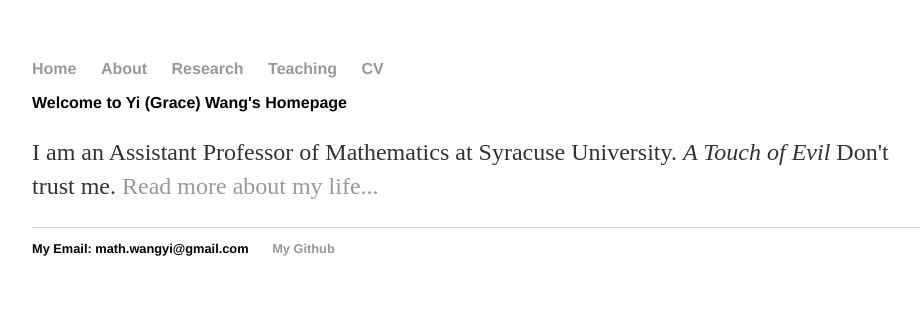
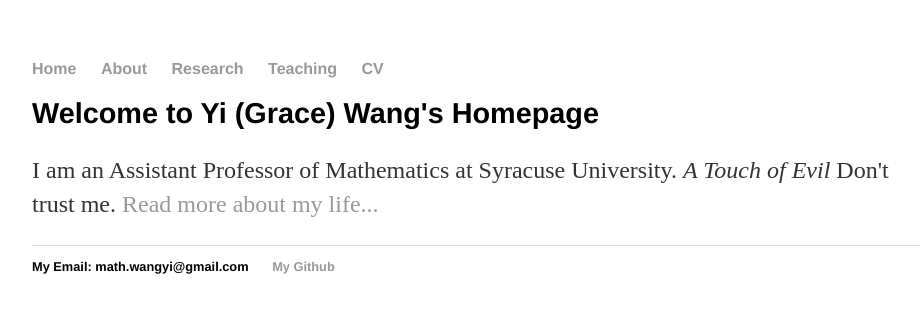
Before and after one commit to mathGrace/mathGrace.github.io, a Jekyll site: the page index.html, which Jekyll copies as it is, in a window 1280 px wide. Shown: the top 313 px of the page, without its empty margins (160-1080 px from the left). Built offline with Jekyll 4.4.1, drawn with Linux system fonts in a browser that asks for light colours.

Commit message:
Update main.css

```diff
--- a/css/main.css
+++ b/css/main.css
@@ -20,7 +20,7 @@ a:hover {
     text-decoration: underline;
 }
 h1 {
-    font-size: 1em;
+    font-size: 1.8em;
     font-family:'Helvetica', 'Arial', 'Sans-Serif';
 }
 p {
```
